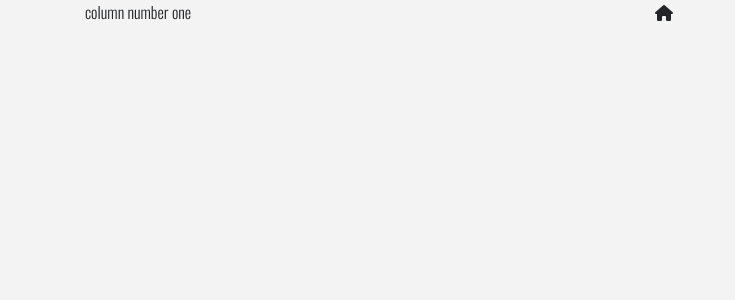
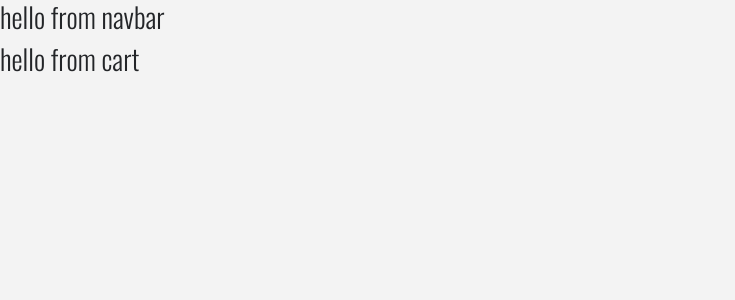
Before and after one commit to msksaul/E-CommerceSite, a React (Create React App) app: page /cart in a window 1280 px wide. Shown: the top 300 px of the page, without its empty margins (0-735 px from the left). Built offline with nearby package versions, Linux system fonts and the light colour scheme.

Commit message:
React Router

```diff
--- a/package.json
+++ b/package.json
@@ -9,6 +9,7 @@
     "bootstrap": "^4.5.2",
     "react": "^16.13.1",
     "react-dom": "^16.13.1",
+    "react-router-dom": "^5.2.0",
     "react-scripts": "3.4.3"
   },
   "scripts": {
--- a/src/App.js
+++ b/src/App.js
@@ -1,16 +1,25 @@
 import React from 'react';
+import { Switch, Route } from 'react-router-dom'
 import logo from './logo.svg';
 import './App.css';
 import 'bootstrap/dist/css/bootstrap.min.css'
+import Navbar from './components/Navbar'
+import ProductList from './components/ProductList'
+import Details from './components/Details'
+import Cart from './components/Cart'
+import Default from './components/Default'
 
 function App() {
   return (
-    <div className='container'>
-      <div className='row'>
-        <div className='col-6'>column number one</div>
-        <div className='col-6'><span><i className='fas fa-home'></i></span></div>
-      </div>
-    </div>
+    <React.Fragment>
+      <Navbar/>
+      <Switch>
+        <Route path='/details' component={Details}/>
+        <Route path='/cart' component={Cart}/>
+        <Route component={Default}/>
+        <Route path='/' component={ProductList}/>
+      </Switch>
+    </React.Fragment>
   );
 }
 
--- /dev/null
+++ b/src/components/Cart.js
@@ -0,0 +1,11 @@
+import React, { Component } from 'react'
+
+export default class Cart extends Component {
+  render() {
+    return (
+      <div>
+        <h3>hello from cart</h3>
+      </div>
+    )
+  }
+}
--- /dev/null
+++ b/src/components/Default.js
@@ -0,0 +1,11 @@
+import React, { Component } from 'react'
+
+export default class Default extends Component {
+  render() {
+    return (
+      <div>
+        <h3>page not found</h3>
+      </div>
+    )
+  }
+}
--- /dev/null
+++ b/src/components/Details.js
@@ -0,0 +1,11 @@
+import React, { Component } from 'react'
+
+export default class Details extends Component {
+  render() {
+    return (
+      <div>
+        <h3>hello from details</h3>
+      </div>
+    )
+  }
+}
--- /dev/null
+++ b/src/components/Navbar.js
@@ -0,0 +1,11 @@
+import React, { Component } from 'react'
+
+export default class Navbar extends Component {
+  render() {
+    return (
+      <div>
+        <h3>hello from navbar</h3>
+      </div>
+    )
+  }
+}
--- /dev/null
+++ b/src/components/Product.js
@@ -0,0 +1,11 @@
+import React, { Component } from 'react'
+
+export default class Product extends Component {
+  render() {
+    return (
+      <div>
+        <h3>hello from product</h3>
+      </div>
+    )
+  }
+}
--- /dev/null
+++ b/src/components/ProductList.js
@@ -0,0 +1,12 @@
+import React, { Component } from 'react'
+import Product from './Product'
+
+export default class ProductList extends Component {
+  render() {
+    return (
+      <div>
+        <Product/>
+      </div>
+    )
+  }
+}
--- a/src/index.js
+++ b/src/index.js
@@ -2,11 +2,14 @@ import React from 'react';
 import ReactDOM from 'react-dom';
 import './index.css';
 import App from './App';
+import { BrowserRouter as Router} from 'react-router-dom'
 import * as serviceWorker from './serviceWorker';
 
 ReactDOM.render(
   <React.StrictMode>
-    <App />
+    <Router>
+      <App/>
+    </Router>
   </React.StrictMode>,
   document.getElementById('root')
 );
```
Also changed, not shown: 1 other file (tests, documents, lock files or other folders).
